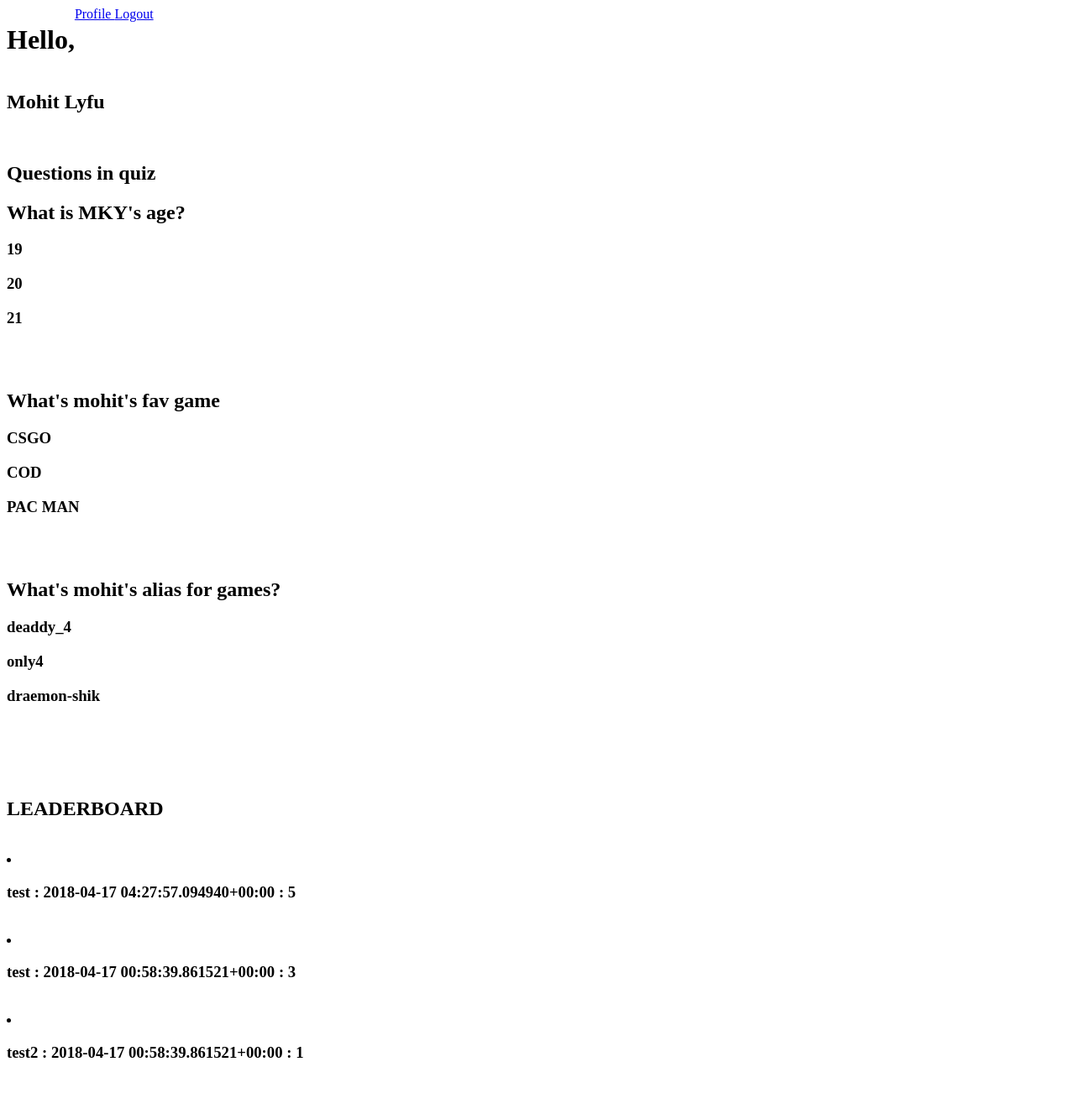
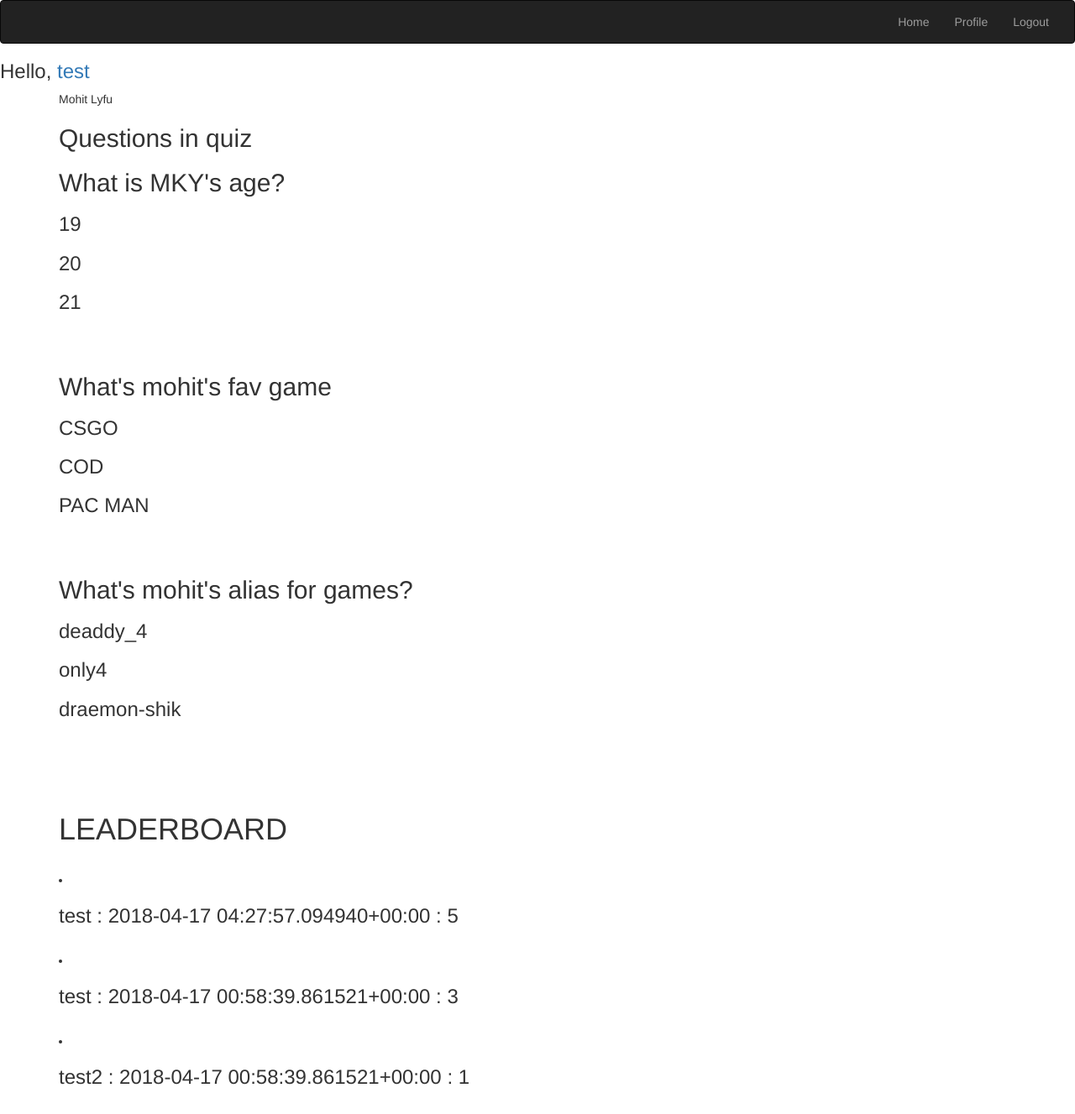
Before and after one commit to mohitkyadav/quizApp, a Django app: page /quiz/ce5fcc76-61ad-4709-8ca3-104a3fd00d33/ in a window 1280 px wide. Shown: the whole page at 84% size. Before the commit the page ends 1260 px from the top, so only its background shows below. Run offline with Django 3.2, Linux system fonts and the light colour scheme; a user stored in the database is signed in; data comes from the database, SQL or seed files in the repository; both versions use the stored data as it was after the commit; some libraries are stand-ins or nearby versions.

```diff
--- /dev/null
+++ b/static/css/main.css
@@ -0,0 +1,14 @@
+.flt {
+    float: right;
+}
+
+.welcome {
+    color: #FFFFFF;
+    float: left;
+    margin-right: 63%;
+}
+
+.padder {
+    padding-right: 40%;
+    padding-left: 30%;
+}
--- a/templates/base.html
+++ b/templates/base.html
@@ -6,28 +6,40 @@
     <title>{% block title %}{% endblock %}</title>
     <meta charset="UTF-8">
     <link rel="stylesheet" href="{% static "css/main.css" %}" type="text/css" media="screen" />
+    <link rel="stylesheet" href="https://maxcdn.bootstrapcdn.com/bootstrap/3.3.7/css/bootstrap.min.css">
+    <script src="https://ajax.googleapis.com/ajax/libs/jquery/3.3.1/jquery.min.js"></script>
+    <script src="https://maxcdn.bootstrapcdn.com/bootstrap/3.3.7/js/bootstrap.min.js"></script>
     {% block extra_head %}{% endblock %}
 </head>
 <body>
+    <nav class="navbar navbar-inverse">
+        <div class="container-fluid flt">
+        {% if user.is_authenticated %}
 
-        {% if user.is_authenticated %}
-        <header>
-            <div style="display: inline-block">
-                <h1 style="float: left;">Hello, {{ user.first_name }}</h1>
-                <a href="#"> Profile </a>
-                <a href="{% url 'logout' %}">Logout</a>
-            </div>
-        </header>
+        <ul class="nav navbar-nav">
+            <li class="nav-item">
+                <a class="nav-line" href="/">Home</a>
+            </li>
+            <li class="nav-item">
+                <a class="nav-link" href="#"> Profile </a>
+            </li>
+            <li class="nav-item">
+                <a class="nav-link" href="{% url 'logout' %}">Logout</a>
+            </li>
+        </ul>
         {% else %}
-            <header>
-            Welcome to quizze!!
-            </header>
+            <h1 class="welcome">Welcome to quizze!!</h1>
         {% endif %}
-
-    <section>
+        </div>
+    </nav>
+    {% if user.is_authenticated %}
+     <h3>Hello, <a class="nav-link" href="#">{{ user }}</a></h3>
+    {% endif %}
+    <div class="container"
         {% block content %}
         {% endblock %}
-    </section>
+
+    </div>
     {% block extra_body %}{% endblock %}
 </body>
 </html>
```
Also changed, not shown: templates/registration/login.html (+28 -9 lines), db.sqlite3.
